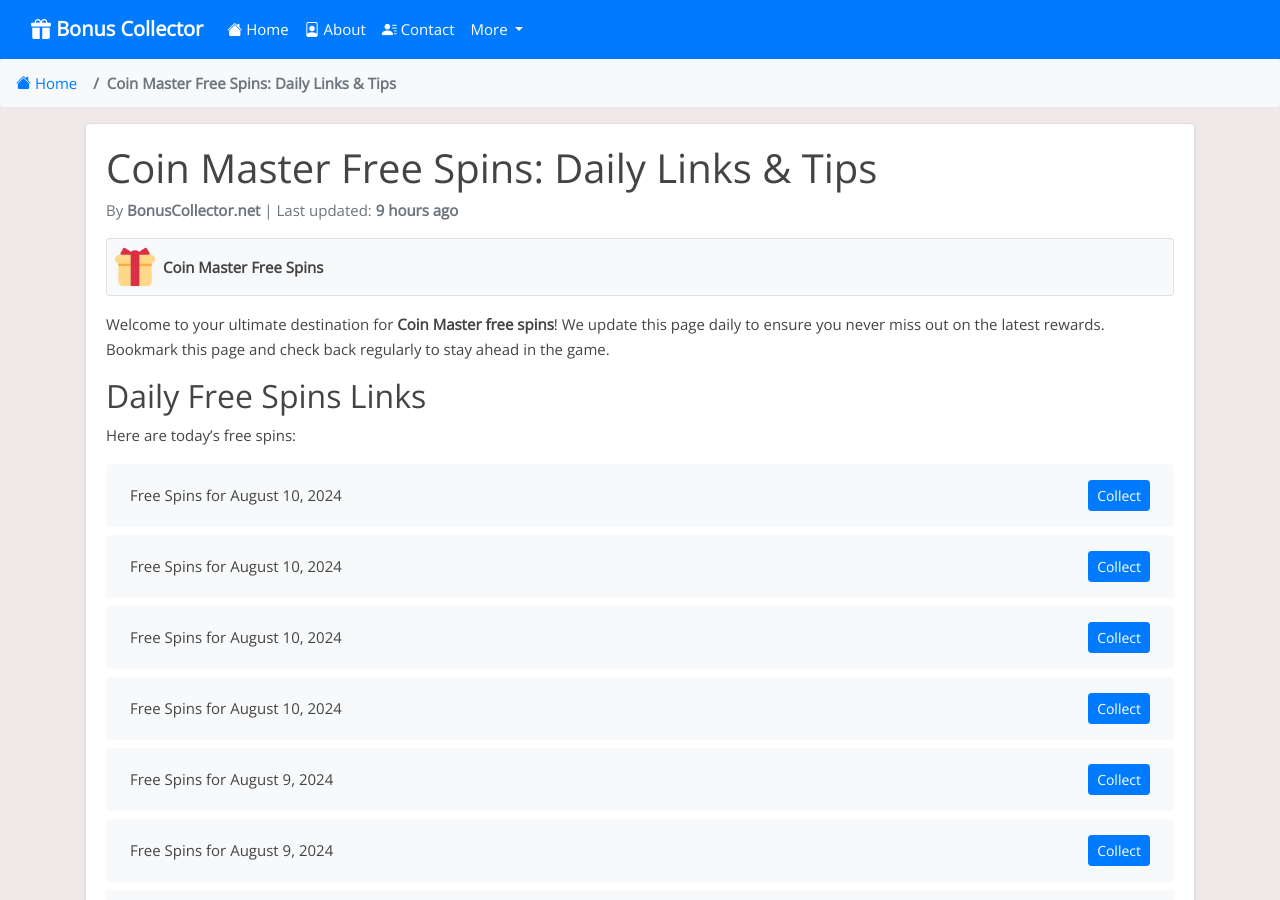
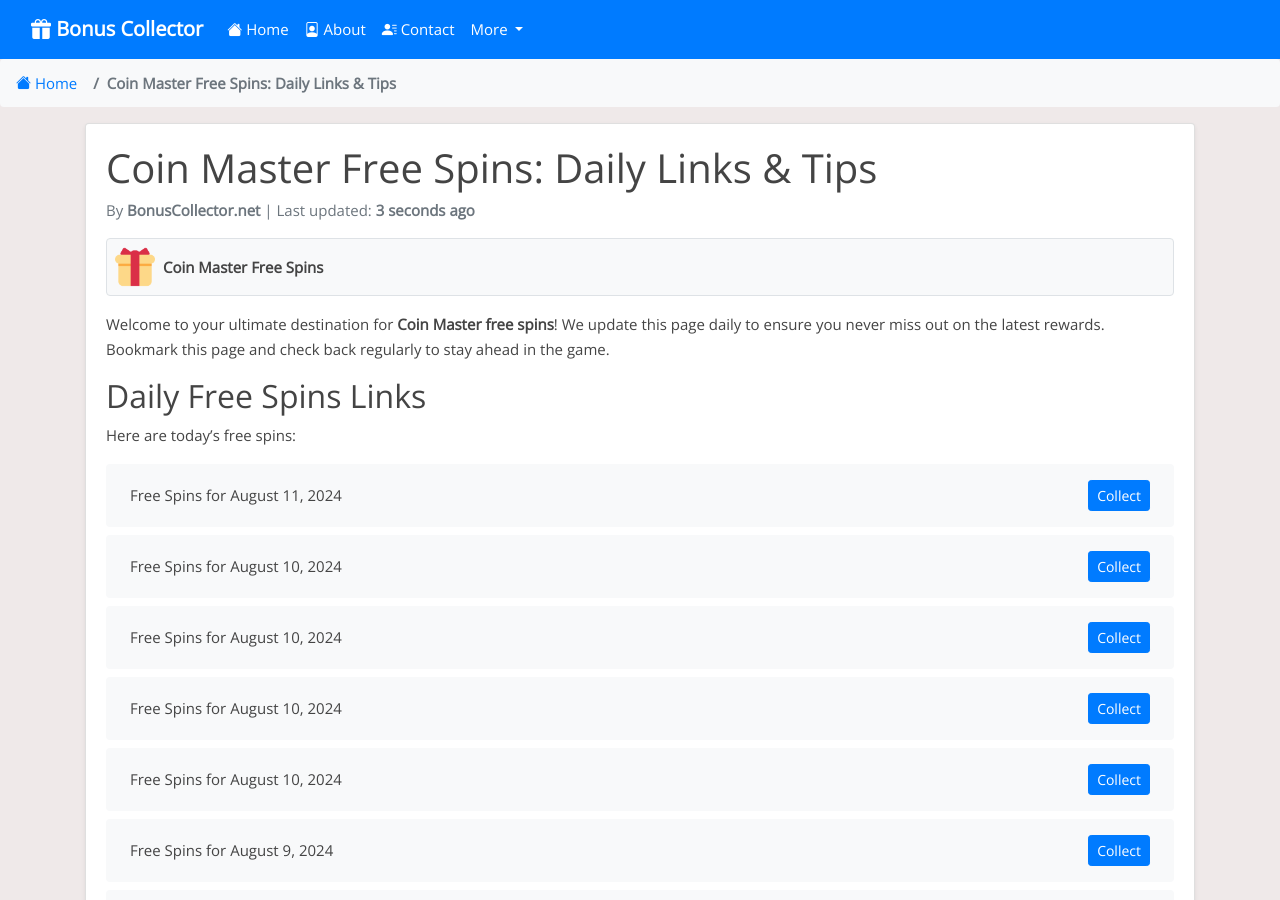
Before and after one commit to Prollad99/bs-net, a Jekyll site: the page built from _posts/2024-06-29-coin-master.md, in a window 1280 px wide and 900 px high. Built offline with Jekyll 4.4.1, drawn with Linux system fonts in a browser that asks for light colours; nearby versions of some CDN libraries; comment, search, counter and statistics services are not loaded; some of the changed text lies outside the part shown.

Commit message:
Update coin-master reward links and last modified date

```diff
--- a/_data/include_files.yml
+++ b/_data/include_files.yml
@@ -1,5 +1,5 @@
 coin-master.html:
-  last_modified: 2024-08-10 15:09:37
+  last_modified: 2024-08-11 00:30:50
 
 match-masters.html:
   last_modified: 2024-08-10 13:50:39
--- a/_includes/coin-master.html
+++ b/_includes/coin-master.html
@@ -1,4 +1,8 @@
 <ul class="list-group mt-3 mb-4">
+  <li class="list-group-item d-flex justify-content-between align-items-center">
+    <span>Free Spins for August 11, 2024</span>
+    <a href="https://rewards.coinmaster.com/rewards/rewards.html?c=pe_RICHdENJnN_20240722" class="btn btn-primary btn-sm">Collect</a>
+  </li>
   <li class="list-group-item d-flex justify-content-between align-items-center">
     <span>Free Spins for August 10, 2024</span>
     <a href="https://rewards.coinmaster.com/rewards/rewards.html?c=pe_FCBjihejN_20240810" class="btn btn-primary btn-sm">Collect</a>
@@ -395,8 +399,4 @@
     <span>Free Spins for Invalid Date</span>
     <a href="https://rewards.coinmaster.com/rewards/rewards.html?c=pe_FCBwkCzkO_20240724" class="btn btn-primary btn-sm">Collect</a>
   </li>
-  <li class="list-group-item d-flex justify-content-between align-items-center">
-    <span>Free Spins for Invalid Date</span>
-    <a href="https://rewards.coinmaster.com/rewards/rewards.html?c=pe_TWIegnAoS_20240724" class="btn btn-primary btn-sm">Collect</a>
-  </li>
 </ul>
```
Also changed, not shown: links-json/coin-master.json (+4 -3 lines).
